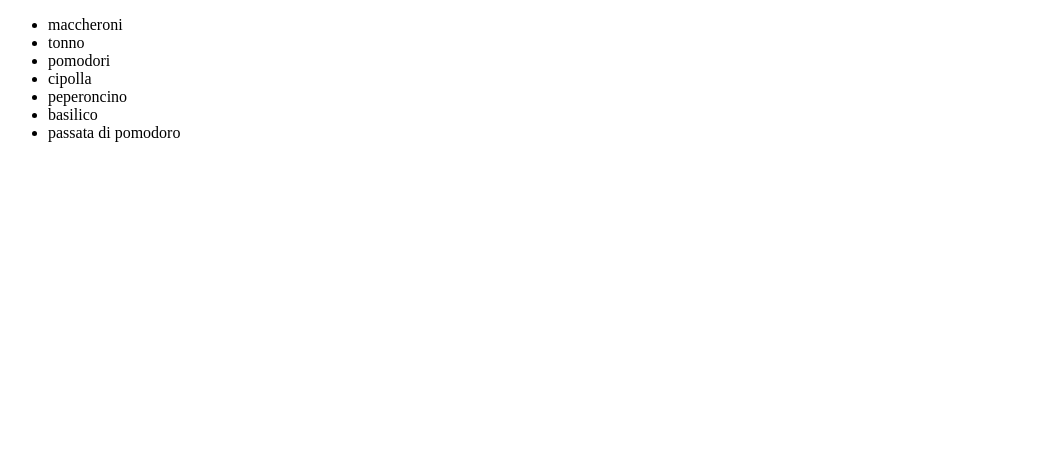
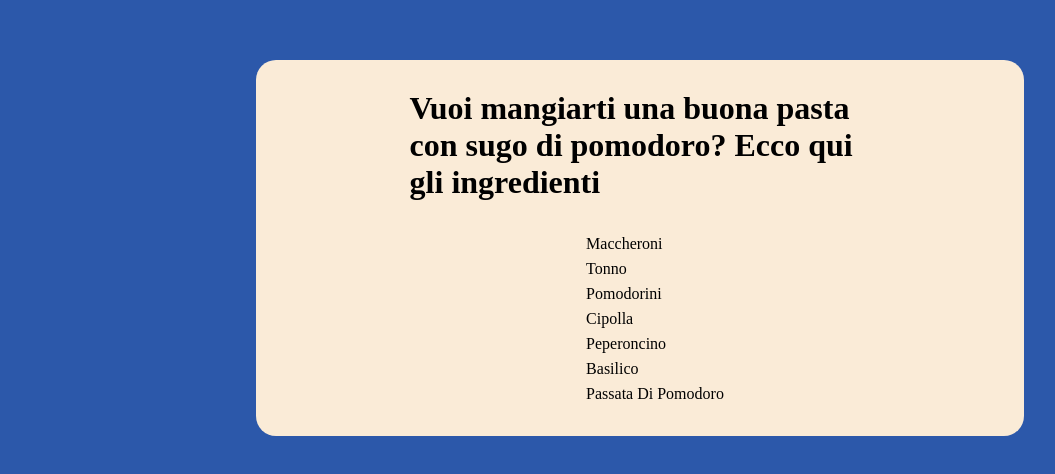
Before and after one commit to alessandro-barate/js-lista-spesa, a plain HTML site: page index.html in a window 1280 px wide. Shown: the whole page, without its empty margins (0-1055 px from the left). Drawn offline with Linux system fonts and the light colour scheme.

Commit message:
[UPD] Extra feature: css style

```diff
--- a/css/style.css
+++ b/css/style.css
@@ -3,3 +3,34 @@
   margin: 0;
   box-sizing: border-box;
 }
+
+body {
+  background-color: rgb(44, 88, 170);
+}
+
+h1 {
+  width: 60%;
+  margin: 0 auto;
+  margin-bottom: 30px;
+}
+
+.col {
+  width: 60%;
+  background-color: antiquewhite;
+  border-radius: 20px;
+  margin: 60px auto;
+  padding-top: 30px;
+  padding-bottom: 30px;
+}
+
+.li-style {
+  list-style: none;
+  padding-left: 30px;
+  line-height: 25px;
+  text-transform: capitalize;
+}
+
+.d-flex {
+  display: flex;
+  justify-content: center;
+}
--- a/index.html
+++ b/index.html
@@ -3,10 +3,31 @@
   <head>
     <meta charset="UTF-8" />
     <meta name="viewport" content="width=device-width, initial-scale=1.0" />
+    <link rel="stylesheet" href="./css/style.css" />
     <title>Lista della spesa</title>
   </head>
   <body>
-    <ul id="list"></ul>
+    <div class="container">
+      <div class="row">
+        <div class="col">
+          <!-- Intestazione -->
+          <h1>
+            Vuoi mangiarti una buona pasta con sugo di pomodoro? Ecco qui gli
+            ingredienti
+          </h1>
+          <!-- FINE Intestazione -->
+
+          <!-- Lista della spesa -->
+          <div class="d-flex">
+            <ul id="list"></ul>
+          </div>
+          <!-- FINE Lista della spesa -->
+        </div>
+      </div>
+    </div>
+
+    <!-- Script JS -->
     <script type="text/javascript" src="./javascript/main.js"></script>
+    <!-- FINE Script JS -->
   </body>
 </html>
--- a/javascript/main.js
+++ b/javascript/main.js
@@ -1,35 +1,28 @@
 "use strict";
 
-/*
-- Ricordiamoci di incrementare il contatore, o comunque di inserire una condizione di uscita,
-all'interno ciclo while
-
-
-- Ciclo while:
-  - leggo i valori dell'array
-  - creare gli li della ul
-  - valore li uguale al valore letto dall'array
-  - inserisco gli li creati nella ul  */
-
+// Dichiaro l'array
 const list = [
   "maccheroni",
   "tonno",
-  "pomodori",
+  "pomodorini",
   "cipolla",
   "peperoncino",
   "basilico",
   "passata di pomodoro",
 ];
 
+// Dichiaro la variabile che passo al ciclo (contatore)
 let count = 0;
 
+// Dichiaro la variabile che legge l'ID della lista dall'HTML
 const ul = document.getElementById("list");
 
+// Ciclo while per ciclare i valori dell'array, creare ogni volta un li, metterci dentro il valore
+// appena letto ed inserire il li nella ul. Si incrementa poi il contatore
 while (count < list.length) {
   let li = document.createElement("li");
   li.innerText = list[count];
+  li.classList.add("li-style");
   ul.append(li);
   count++;
 }
-
-console.log(ul);
```
Also changed, not shown: 1 other file.
